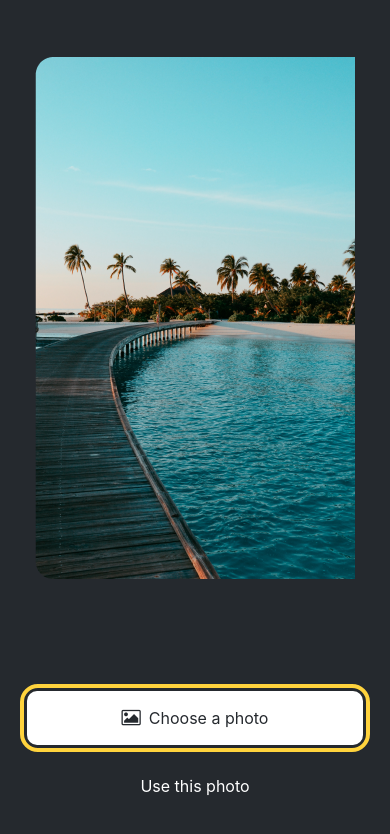
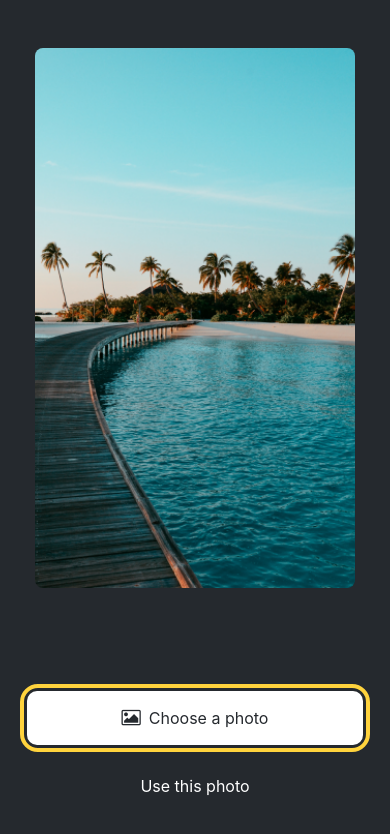
Before and after one commit to jruizsilva/first-app-react-native, a React Native app: screen / in a window 390 px wide. Shown: the top 834 px of the page. Built offline with nearby package versions, Linux system fonts and the light colour scheme.

Commit message:
refactor styles

```diff
--- a/App.tsx
+++ b/App.tsx
@@ -23,22 +23,16 @@ export default function App() {
 
   return (
     <View style={styles.container}>
-      <View
+      <Image
+        source={selectedImage ? { uri: selectedImage } : defaultImage}
         style={{
+          width: "100%",
           maxWidth: 320,
           flexBasis: "70%",
           marginHorizontal: "auto",
-          overflow: "hidden",
           borderRadius: 8,
-          display: "flex",
         }}
-      >
-        <Image
-          source={selectedImage ? { uri: selectedImage } : defaultImage}
-          style={{ flexBasis: "100%" }}
-          resizeMode="contain"
-        />
-      </View>
+      />
       <View style={styles.footerContainer}>
         <Button
           label="Choose a photo"
```
